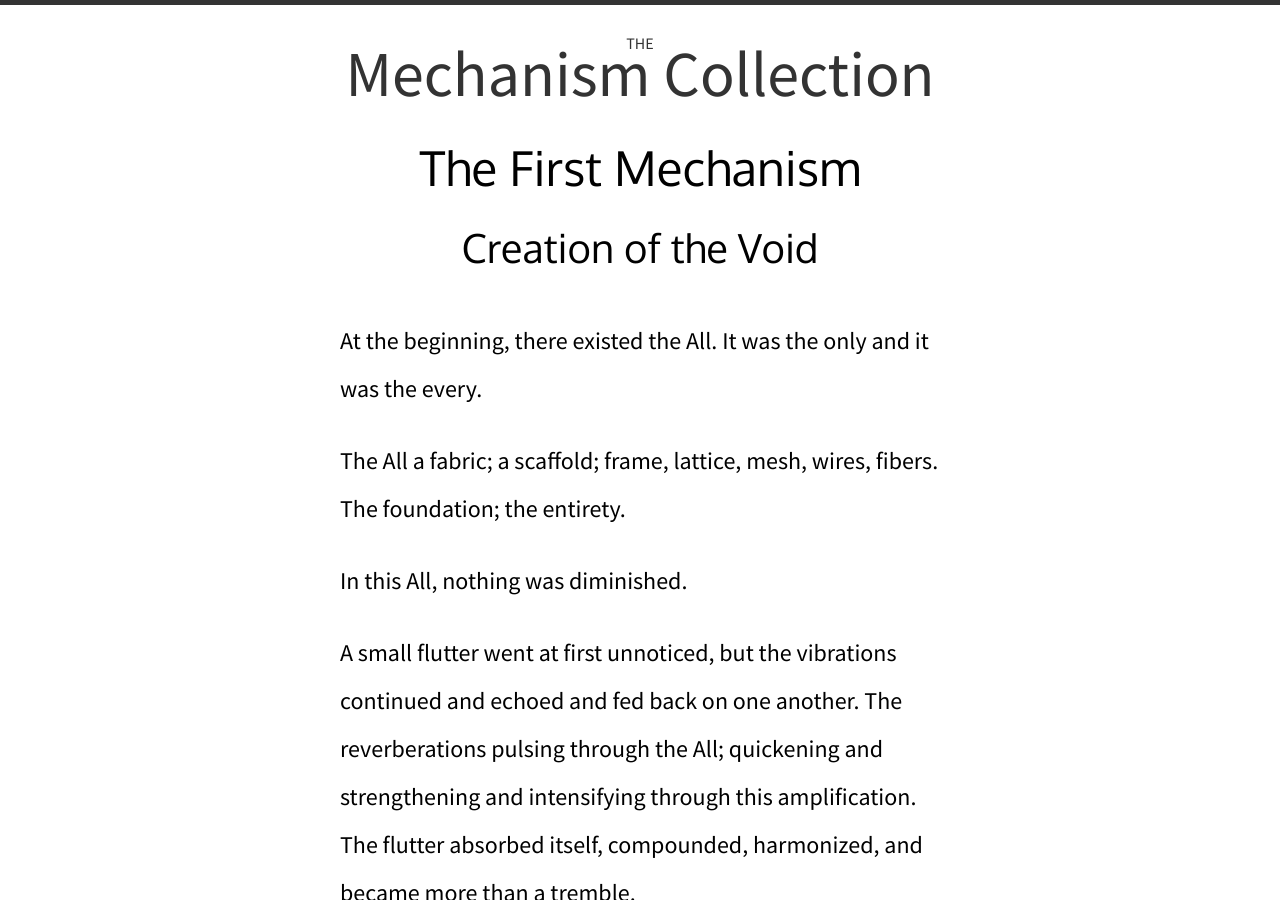
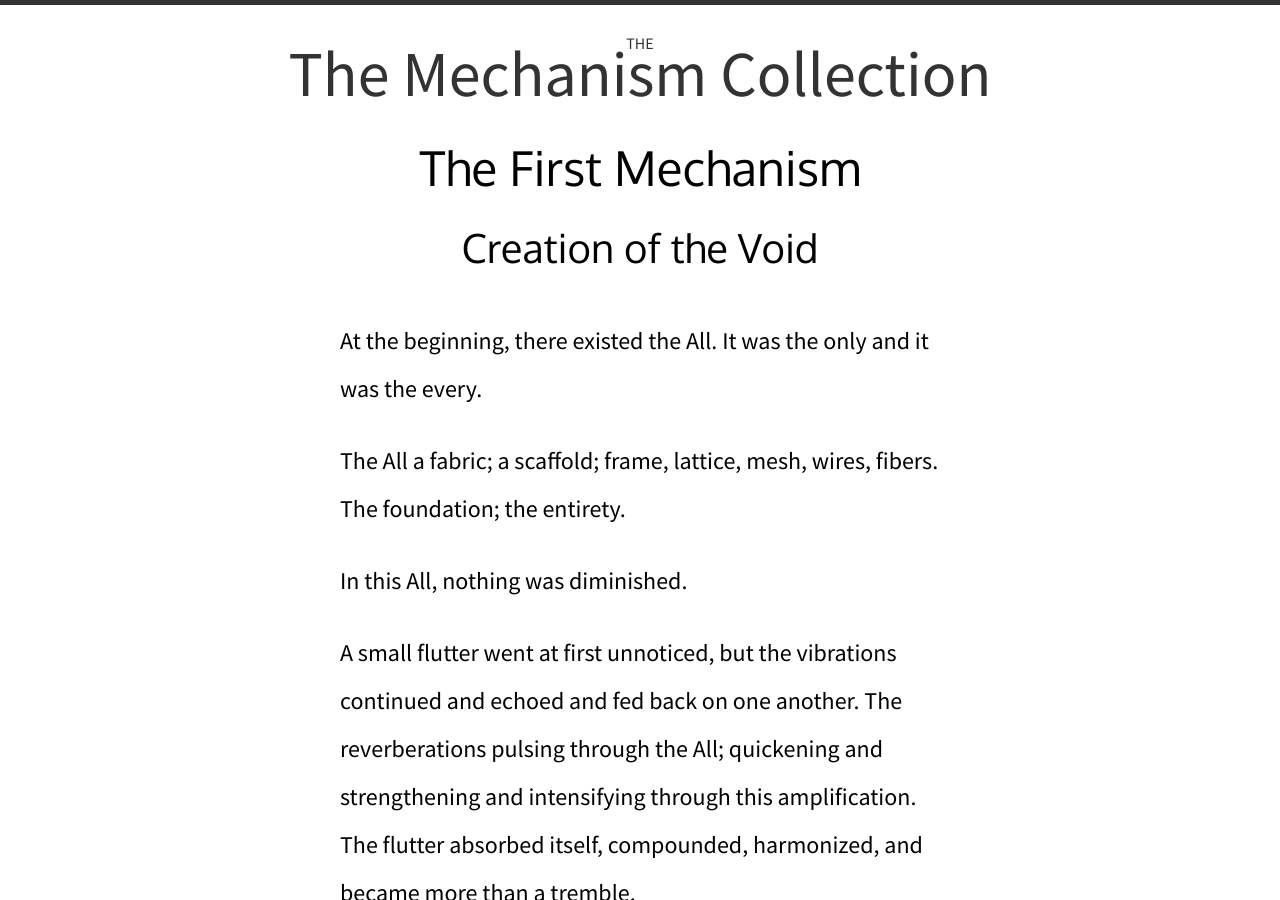
Before and after one commit to kyletolle/the-mechanism-collection, a Jekyll site: the page built from index.md, in a window 1280 px wide and 900 px high. Built offline with Jekyll 4.4.1, drawn with Linux system fonts in a browser that asks for light colours; some of the changed text lies outside the part shown.

Commit message:
Add "The" to the title

```diff
--- a/_config.yml
+++ b/_config.yml
@@ -1,5 +1,5 @@
 # Site settings
-title: Mechanism Collection
+title: The Mechanism Collection
 email: kyle@nullsix.com
 description: "A creation myth by Kyle Tolle."
 baseurl: ""
```
